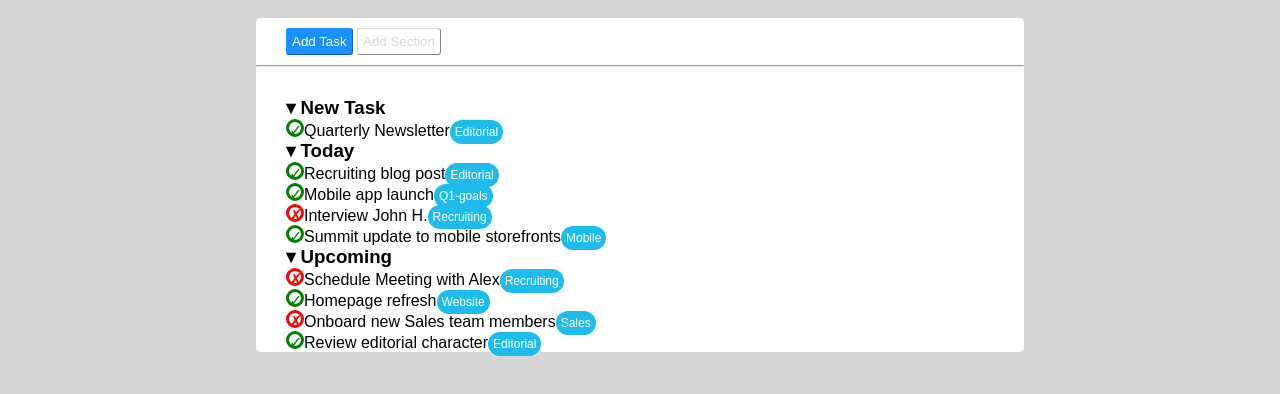
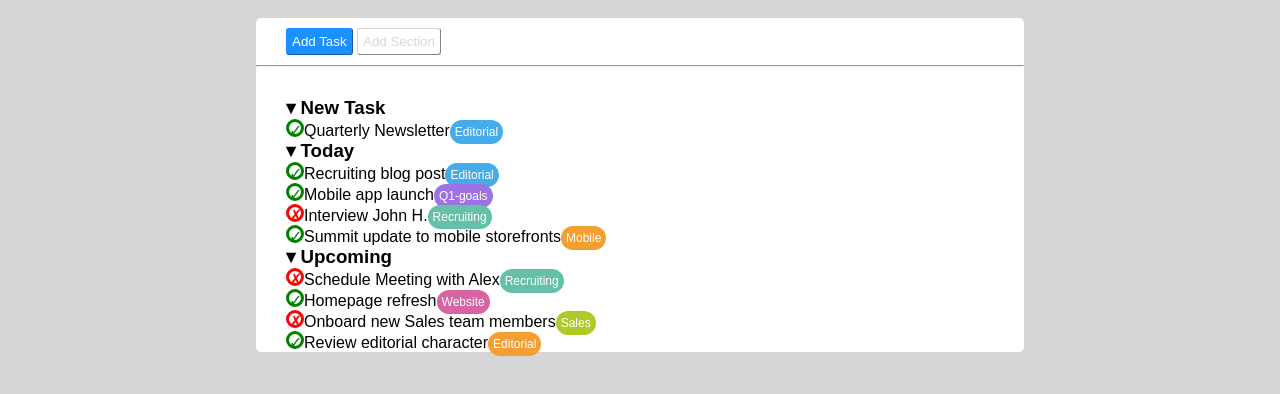
Before and after one commit to MichelaRicci/html-css-toboolist, a plain HTML site: page index.html in a window 1280 px wide. Shown: the part 82-476 px from the top of the page. Drawn offline with Linux system fonts and the light colour scheme.

Commit message:
color label

```diff
--- a/css/style.css
+++ b/css/style.css
@@ -110,3 +110,28 @@ button {
     color: #ffffff;
     font-size: 12px;
 }
+
+.azzurro {
+    background-color: #45abea;
+}
+
+.viola {
+    background-color: #9c72e4;
+}
+
+.verde {
+    background-color: #64c0a9;
+}
+
+.arancione {
+    background-color: #f29e33;
+}
+
+.rosa {
+    background-color: #d863a1;
+}
+
+.lime {
+    background-color: #b0c926;
+
+}
--- a/index.html
+++ b/index.html
@@ -46,7 +46,7 @@
                 <ul>
                     <li><span class="cerchio to-do">&cross;</span>Schedule Meeting with Alex<span class="label verde">Recruiting</span></li>
                     <li><span class="cerchio done">&check;</span>Homepage refresh<span class="label rosa">Website</span></li>
-                    <li><span class="cerchio to-do">&cross;</span>Onboard new Sales team members<span class="label olive">Sales</span></li>
+                    <li><span class="cerchio to-do">&cross;</span>Onboard new Sales team members<span class="label lime">Sales</span></li>
                     <li><span class="cerchio done">&check;</span>Review editorial character<span class="label arancione">Editorial</span></li>
                 </ul>
             </li>
```
